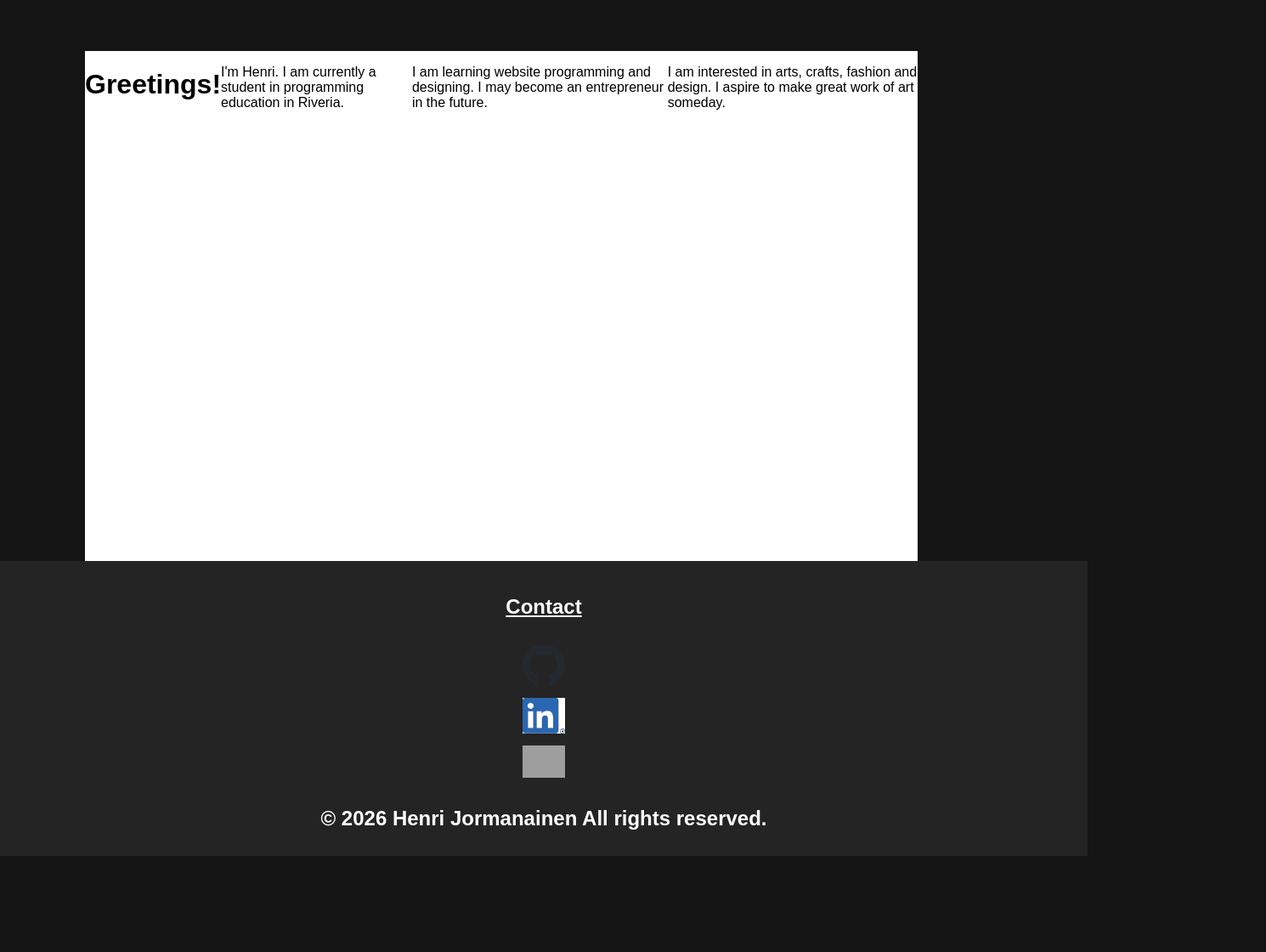
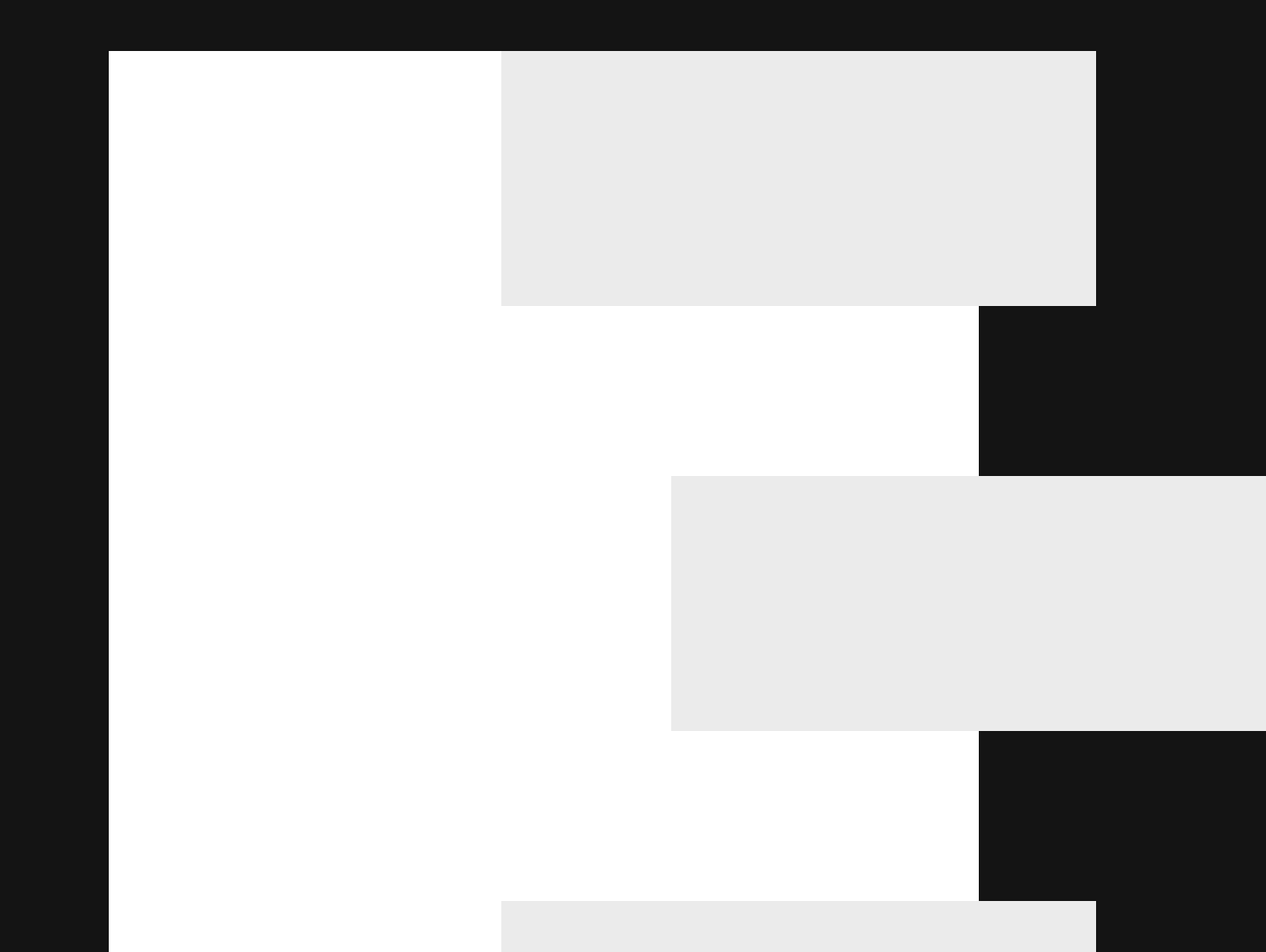
Before and after one commit to MichaelYorman/henrijorcom, a React (Vite) app: page /about in a window 1280 px wide. Shown: the part 140-1260 px from the top of the page at 85% size, 1490 px wide, since content can reach past the window. Before the commit the page ends 1147 px from the top, so only its background shows below. Built offline with nearby package versions, Linux system fonts and the light colour scheme; grey boxes are pictures that could not be loaded.

Commit message:
14.1 fix

```diff
--- a/src/components/About.jsx
+++ b/src/components/About.jsx
@@ -6,11 +6,11 @@ function About() {
         <div>
         <div className="about-flex-wrapper">
         <div className="about-flex-container">
-        <h1>Greetings!</h1>
-        <br/>
-        <p>I'm Henri. I am currently a student in programming education in Riveria.</p>
-        <p>I am learning website programming and designing. I may become an entrepreneur in the future.</p>
-        <p>I am interested in arts, crafts, fashion and design. I aspire to make great work of art someday.</p>
+        <div className="info-box info-box-1"></div>
+        <div className="info-box info-box-2"></div>
+        <div className="info-box info-box-3"></div>
+        <div className="info-box info-box-4"></div>
+        <div className="info-box info-box-5"></div>
         </div>
         </div>
         </div>
--- a/src/styles/About.css
+++ b/src/styles/About.css
@@ -1,18 +1,30 @@
 .about-flex-wrapper {
     display:flex;
-    height:100vh;
+    justify-content:center;
+    align-items:center;
+    height:fit-content;
 }
 
 .about-flex-container {
     display:flex;
-    flex-direction:row;
-    width:90%;
-    height:auto;
+    height:fit-content;
+    flex-direction:column;
+    align-items:center;
+    width:80%;
     margin:0 auto;
-    justify-content:center;
     background-color:white;
     margin-top:200px;
-    margin-left:100px;
-    margin-right:200px;
+    gap:200px;
+}
 
+.info-box {
+    width:700px;
+    height:300px;
+    background-color: rgb(235, 235, 235);
 }
+
+.info-box-1 {transform: translate(300px)}
+.info-box-2 {transform: translate(500px)}
+.info-box-3 {transform: translate(300px)}
+.info-box-4 {transform: translate(500px)}
+.info-box-5 {transform: translate(300px)}
--- a/src/styles/Footer.css
+++ b/src/styles/Footer.css
@@ -6,7 +6,7 @@
   background-color: rgba(36, 36, 36, 1);
   color: white;
   width: 100vw;
-  height:fit-content;
+  height:auto;
 }
 
 .footer-contact {
```
